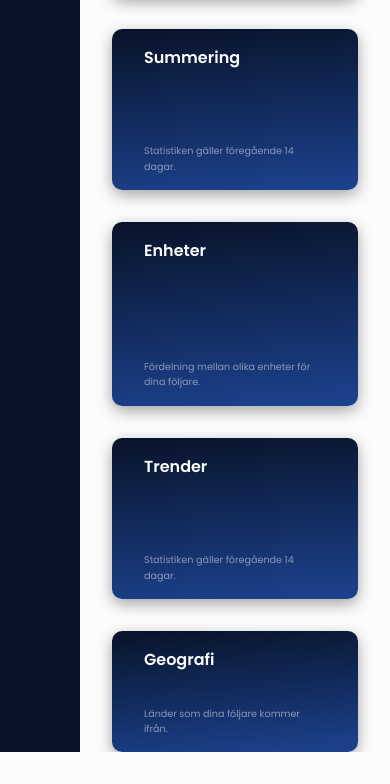
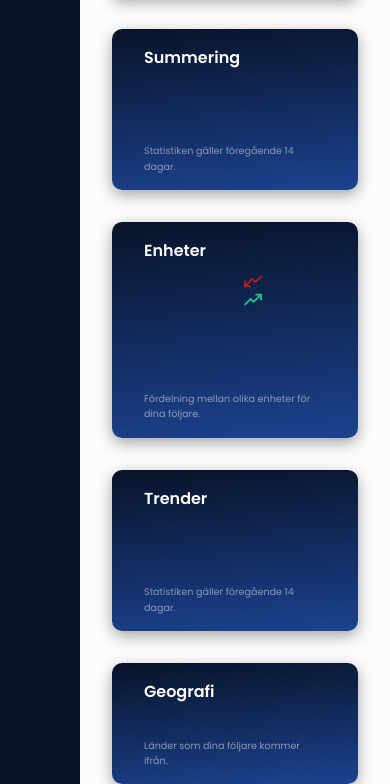
Before and after one commit to rawkar/Viral-Vision-Dashboard, a plain HTML site: page index.html in a window 390 px wide. Shown: the part 793-1577 px from the top of the page. Before the commit the page ends 1545 px from the top, so only its background shows below. Drawn offline with Linux system fonts and the light colour scheme; no server answers.

Commit message:
add responsive settings

```diff
--- a/src/scss/pages/_index.scss
+++ b/src/scss/pages/_index.scss
@@ -121,6 +121,25 @@
       display: flex;
       gap: 8rem;
       align-items: center;
+      @include responsive.max(680px) {
+        flex-direction: column;
+        gap: 0rem;
+        padding: 0;
+
+        align-items: center;
+
+        .sammanfattning-dator {
+          border: none;
+          padding: 0 !important;
+
+          margin: 0;
+        }
+
+        .sammanfattning-mobil {
+          padding: 0 !important;
+          margin: 1rem 0 2rem !important;
+        }
+      }
     }
     .dator,
     .mobil {
@@ -294,12 +313,14 @@
   }
 
   @include responsive.max(500px) {
-    padding-right: 1.2rem !important;
+    padding-right: 3.5rem !important;
     margin-left: 0rem !important;
-    font-size: var(--font-size-2) !important;
+    font-size: var(--font-size-1) !important;
 
     &::after {
-      display: none;
+      margin-left: 0.5rem;
+      width: 20px;
+      height: 20px;
     }
   }
 }
@@ -376,10 +397,14 @@
   }
 
   @include responsive.max(500px) {
-    font-size: var(--font-size-2) !important;
+    padding-right: 3.5rem !important;
+
+    font-size: var(--font-size-1) !important;
 
     &::after {
-      display: none;
+      margin-left: 0.5rem;
+      width: 20px;
+      height: 20px;
     }
   }
 }
@@ -410,7 +435,7 @@
 
     position: absolute;
 
-    top: 10px;
+    top: 20px;
     right: 30px;
     background-image: url("/assets/images/map.png");
     background-size: contain;
@@ -427,7 +452,7 @@
   }
 
   @include responsive.max(680px) {
-    .submain__box-content {
+    .main__box-content {
       text-align: center;
       font-size: var(--font-size-2) !important;
     }
@@ -437,7 +462,7 @@
   }
 
   @include responsive.max(500px) {
-    .submain__box-content {
+    .main__box-content {
       font-size: var(--font-size-1) !important;
     }
   }
--- a/src/scss/pages/_page.scss
+++ b/src/scss/pages/_page.scss
@@ -289,8 +289,6 @@
   }
 }
 
-// Enheter
-
 //Dator
 .dator {
   position: relative;
@@ -372,10 +370,12 @@
   @include responsive.max(500px) {
     padding-right: 3.5rem !important;
     margin-left: 0rem !important;
-    font-size: var(--font-size-2) !important;
+    font-size: var(--font-size-1) !important;
 
     &::after {
-      display: none;
+      margin-left: 7rem;
+      width: 20px;
+      height: 20px;
     }
   }
 }
@@ -451,10 +451,14 @@
   }
 
   @include responsive.max(500px) {
-    font-size: var(--font-size-2) !important;
+    padding-right: 3.5rem !important;
+
+    font-size: var(--font-size-1) !important;
 
     &::after {
-      display: none;
+      margin-left: 5rem;
+      width: 20px;
+      height: 20px;
     }
   }
 }
@@ -507,6 +511,7 @@
 
 .klick-inlagg {
   .submain__box-content {
+    color: var(--color-primary) !important;
     text-align: center;
     @include responsive.max(900px) {
     }
```
Also changed, not shown: facebookPage.html (+2 -2 lines), instagramPage.html (+2 -2 lines), linkedinPage.html (+2 -2 lines), style.css, 2 other files.
